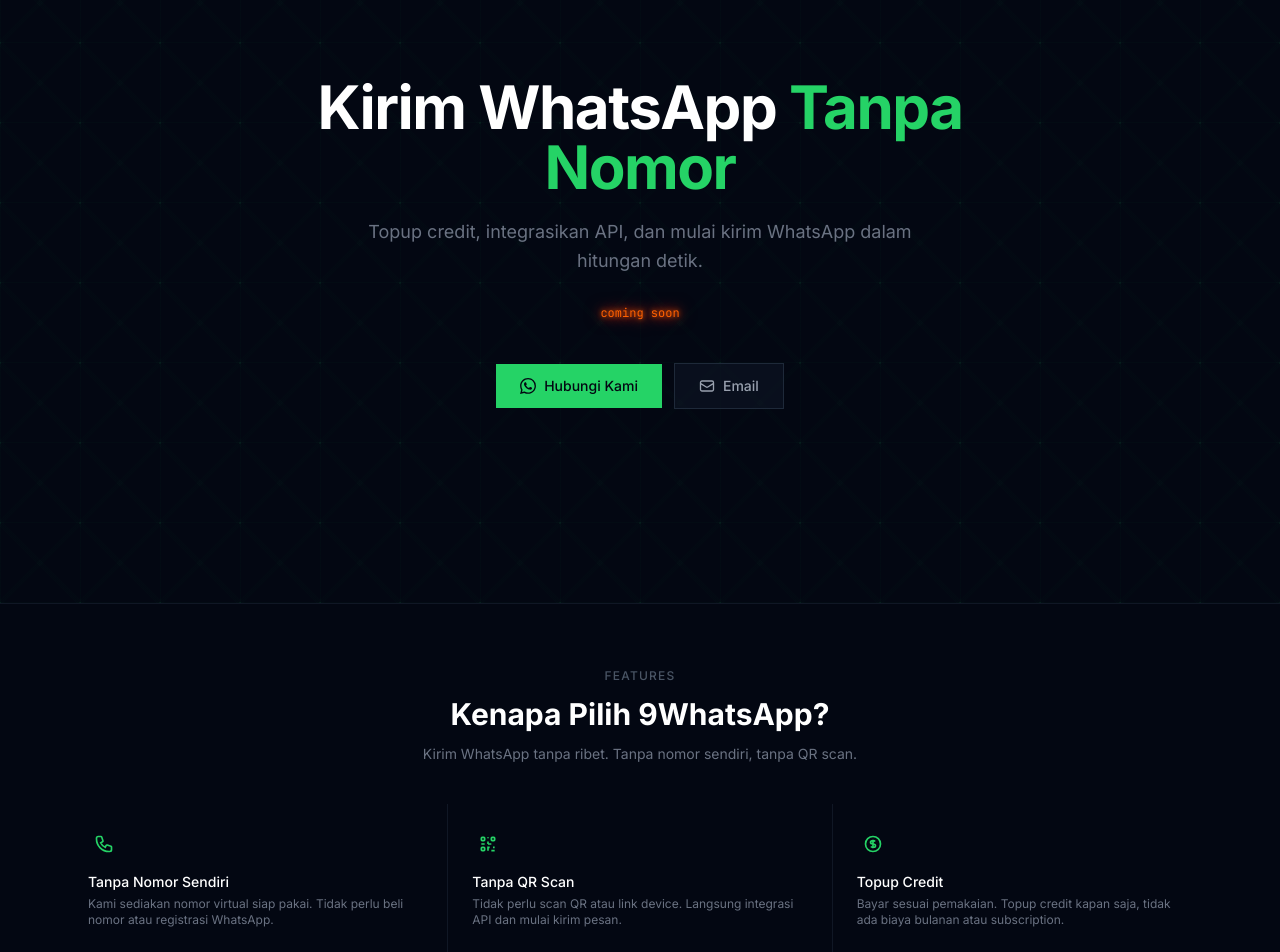
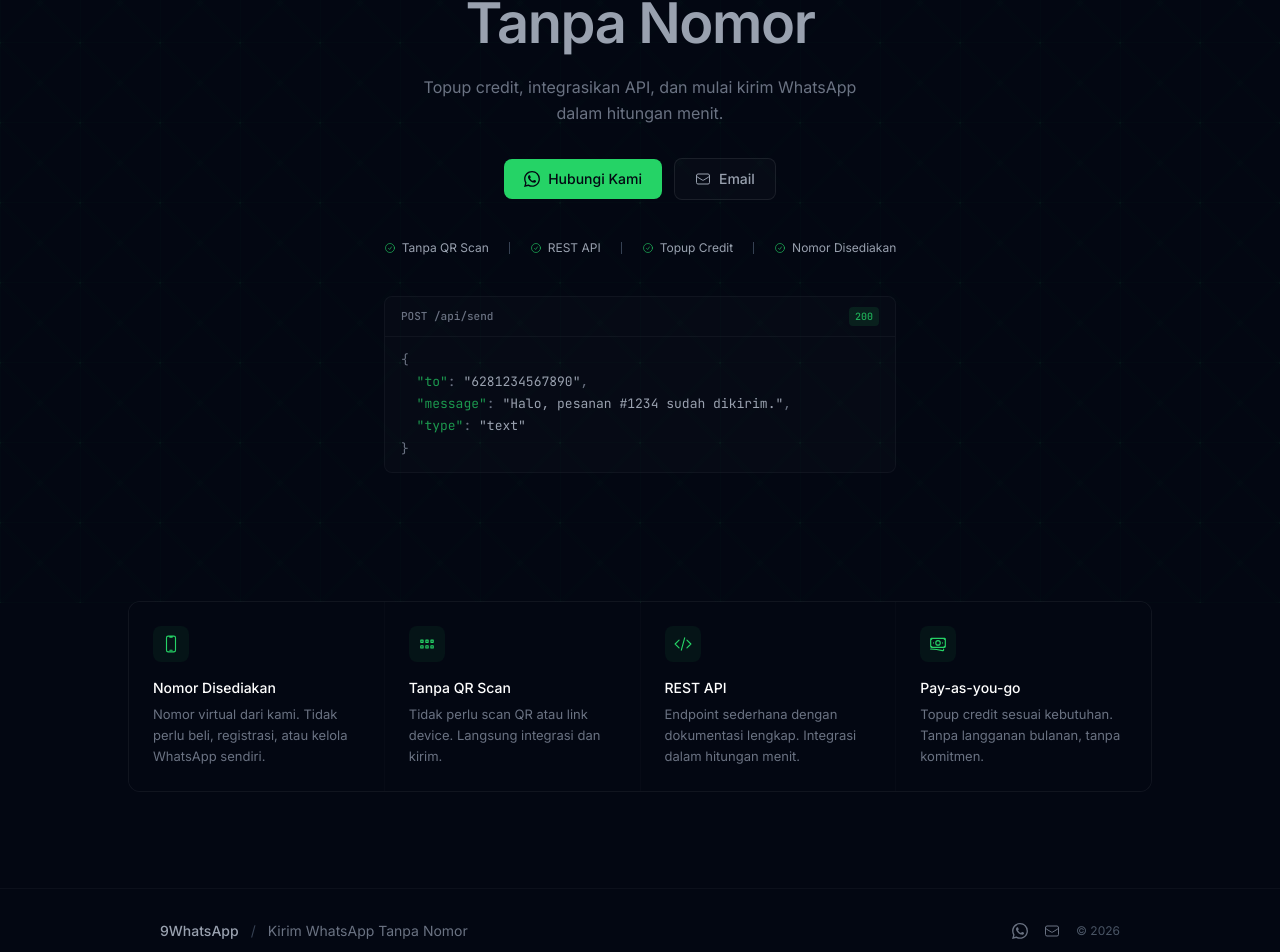
Before and after one commit to 9Whatsapp/landing-page, a Nuxt app: page / in a window 1280 px wide. Shown: the part 197-1149 px from the top of the page. Built offline with nearby package versions, Linux system fonts and the light colour scheme.

Commit message:
feat: add 9WhatsApp coming soon page

```diff
--- a/app.vue
+++ b/app.vue
@@ -6,7 +6,7 @@
       <Navbar />
       <main>
         <HeroSection />
-        <FeaturesSection />
+        <TrustPoints />
       </main>
       <Footer />
     </div>
--- a/assets/css/main.css
+++ b/assets/css/main.css
@@ -4,59 +4,39 @@
   --color-whatsapp: #25D366;
   --color-whatsapp-dark: #1ebe5c;
 
-  --animate-fade-in: fade-in 0.6s ease-out forwards;
+  --animate-fade-in: fade-in 0.8s ease-out forwards;
 
-  --font-sans: 'Inter', system-ui, -apple-system, sans-serif;
-  --font-mono: 'JetBrains Mono', monospace;
+  --font-sans: "Inter", system-ui, -apple-system, sans-serif;
+  --font-mono: "JetBrains Mono", monospace;
 }
 
 @keyframes fade-in {
-  from { opacity: 0; transform: translateY(12px); }
-  to { opacity: 1; transform: translateY(0); }
-}
-
-@keyframes flame {
-  0%, 100% {
-    text-shadow:
-      0 0 4px #ff6b00,
-      0 0 8px #ff8c00,
-      0 0 16px #ff4500;
-    color: #ff8c00;
+  from {
+    opacity: 0;
+    transform: translateY(8px);
   }
-  25% {
-    text-shadow:
-      0 0 6px #ff4500,
-      0 0 12px #ff6b00,
-      0 0 20px #ff0000;
-    color: #ff6b00;
-  }
-  50% {
-    text-shadow:
-      0 0 4px #ff8c00,
-      0 0 10px #ff4500,
-      0 0 18px #ff6b00;
-    color: #ff4500;
-  }
-  75% {
-    text-shadow:
-      0 0 5px #ff6b00,
-      0 0 14px #ff8c00,
-      0 0 22px #ff4500;
-    color: #ff8c00;
+  to {
+    opacity: 1;
+    transform: translateY(0);
   }
 }
 
-.flame-text {
-  font-family: 'JetBrains Mono', monospace;
-  animation: flame 1.5s ease-in-out infinite;
+html {
+  scroll-behavior: smooth;
+  -webkit-font-smoothing: antialiased;
+  -moz-osx-font-smoothing: grayscale;
+}
+
+h1, h2, h3 {
+  text-wrap: balance;
 }
 
 .network-bg {
   background-image:
-    linear-gradient(90deg, rgba(37, 211, 102, 0.025) 1px, transparent 1px),
-    linear-gradient(0deg, rgba(37, 211, 102, 0.025) 1px, transparent 1px),
-    linear-gradient(45deg, transparent 48%, rgba(37, 211, 102, 0.015) 48%, rgba(37, 211, 102, 0.015) 52%, transparent 52%),
-    linear-gradient(-45deg, transparent 48%, rgba(37, 211, 102, 0.015) 48%, rgba(37, 211, 102, 0.015) 52%, transparent 52%);
+    linear-gradient(90deg, rgba(37, 211, 102, 0.02) 1px, transparent 1px),
+    linear-gradient(0deg, rgba(37, 211, 102, 0.02) 1px, transparent 1px),
+    linear-gradient(45deg, transparent 48%, rgba(37, 211, 102, 0.01) 48%, rgba(37, 211, 102, 0.01) 52%, transparent 52%),
+    linear-gradient(-45deg, transparent 48%, rgba(37, 211, 102, 0.01) 48%, rgba(37, 211, 102, 0.01) 52%, transparent 52%);
   background-size:
     80px 80px,
     80px 80px,
@@ -65,20 +45,23 @@
 }
 
 .network-bg::after {
-  content: '';
+  content: "";
   position: absolute;
   inset: 0;
   background-image:
-    radial-gradient(circle, rgba(37, 211, 102, 0.06) 1px, transparent 1px);
+    radial-gradient(circle, rgba(37, 211, 102, 0.04) 1px, transparent 1px);
   background-size: 80px 80px;
   background-position: 40px 40px;
 }
 
-html {
-  scroll-behavior: smooth;
+@media (prefers-reduced-motion: reduce) {
+  .animate-fade-in {
+    animation: none !important;
+    opacity: 1 !important;
+    transform: none !important;
+  }
+
+  .animate-ping {
+    animation: none;
+  }
 }
-
-body {
-  font-family: 'Inter', system-ui, -apple-system, sans-serif;
-  @apply bg-gray-950 text-gray-100 antialiased;
-}
--- a/components/Footer.vue
+++ b/components/Footer.vue
@@ -1,12 +1,34 @@
 <template>
-  <footer class="border-t border-gray-800/50 py-6">
-    <div class="mx-auto flex max-w-6xl flex-col items-center justify-between gap-2 sm:flex-row">
-      <div class="flex items-center gap-2 text-sm text-gray-600">
-        <span class="text-gray-400">9WhatsApp</span>
-        <span class="hidden sm:inline">·</span>
-        <span class="block sm:inline">Kirim WhatsApp Tanpa Nomor</span>
+  <footer class="border-t border-white/[0.04] py-8">
+    <div class="mx-auto flex max-w-5xl flex-col items-center justify-between gap-4 px-5 sm:flex-row sm:px-8">
+      <div class="flex items-center gap-3 text-sm">
+        <span class="font-medium text-gray-400">9WhatsApp</span>
+        <span class="hidden text-gray-700 sm:inline">/</span>
+        <span class="hidden text-gray-500 sm:inline">Kirim WhatsApp Tanpa Nomor</span>
       </div>
-      <p class="text-xs text-gray-600">&copy; {{ new Date().getFullYear() }} 9WhatsApp</p>
+      <div class="flex items-center gap-4">
+        <a
+          href="https://wa.me/6281234567890"
+          target="_blank"
+          rel="noopener noreferrer"
+          class="rounded-sm text-gray-500 transition-colors hover:text-whatsapp focus-visible:ring-2 focus-visible:ring-white/20 focus-visible:outline-none"
+          aria-label="WhatsApp"
+        >
+          <svg class="h-4 w-4" fill="currentColor" viewBox="0 0 24 24" aria-hidden="true">
+            <path d="M17.472 14.382c-.297-.149-1.758-.867-2.03-.967-.273-.099-.471-.148-.67.15-.197.297-.767.966-.94 1.164-.173.199-.347.223-.644.075-.297-.15-1.255-.463-2.39-1.475-.883-.788-1.48-1.761-1.653-2.059-.173-.297-.018-.458.13-.606.134-.133.298-.347.446-.52.149-.174.198-.298.298-.497.099-.198.05-.371-.025-.52-.075-.149-.669-1.612-.916-2.207-.242-.579-.487-.5-.669-.51-.173-.008-.371-.01-.57-.01-.198 0-.52.074-.792.372-.272.297-1.04 1.016-1.04 2.479 0 1.462 1.065 2.875 1.213 3.074.149.198 2.096 3.2 5.077 4.487.709.306 1.262.489 1.694.625.712.227 1.36.195 1.871.118.571-.085 1.758-.719 2.006-1.413.248-.694.248-1.289.173-1.413-.074-.124-.272-.198-.57-.347m-5.421 7.403h-.004a9.87 9.87 0 01-5.031-1.378l-.361-.214-3.741.982.998-3.648-.235-.374a9.86 9.86 0 01-1.51-5.26c.001-5.45 4.436-9.884 9.888-9.884 2.64 0 5.122 1.03 6.988 2.898a9.825 9.825 0 012.893 6.994c-.003 5.45-4.437 9.884-9.885 9.884m8.413-18.297A11.815 11.815 0 0012.05 0C5.495 0 .16 5.335.157 11.892c0 2.096.547 4.142 1.588 5.945L.057 24l6.305-1.654a11.882 11.882 0 005.683 1.448h.005c6.554 0 11.89-5.335 11.893-11.893a11.821 11.821 0 00-3.48-8.413z"/>
+          </svg>
+        </a>
+        <a
+          href="mailto:hi@9whatsapp.web.id"
+          class="rounded-sm text-gray-500 transition-colors hover:text-gray-400 focus-visible:ring-2 focus-visible:ring-white/20 focus-visible:outline-none"
+          aria-label="Email"
+        >
+          <svg class="h-4 w-4" fill="none" stroke="currentColor" stroke-width="1.5" viewBox="0 0 24 24" aria-hidden="true">
+            <path stroke-linecap="round" stroke-linejoin="round" d="M21.75 6.75v10.5a2.25 2.25 0 01-2.25 2.25h-15a2.25 2.25 0 01-2.25-2.25V6.75m19.5 0A2.25 2.25 0 0019.5 4.5h-15a2.25 2.25 0 00-2.25 2.25m19.5 0v.243a2.25 2.25 0 01-1.07 1.916l-7.5 4.615a2.25 2.25 0 01-2.36 0L3.32 8.91a2.25 2.25 0 01-1.07-1.916V6.75"/>
+          </svg>
+        </a>
+        <span class="text-xs text-gray-600">&copy; {{ new Date().getFullYear() }}</span>
+      </div>
     </div>
   </footer>
 </template>
--- a/components/HeroSection.vue
+++ b/components/HeroSection.vue
@@ -1,24 +1,30 @@
 <template>
-  <section class="relative flex min-h-screen items-center justify-center px-4 pt-20">
-    <div class="mx-auto max-w-3xl text-center">
-      <h1 class="animate-fade-in text-4xl font-bold tracking-tight text-white sm:text-5xl lg:text-6xl">
-        Kirim WhatsApp <span class="text-whatsapp">Tanpa Nomor</span>
+  <section class="relative flex min-h-[55vh] items-center justify-center px-5 py-24 sm:px-8 sm:py-28 lg:py-32">
+    <div class="mx-auto max-w-2xl text-center">
+      <h1
+        class="animate-fade-in text-[2.25rem] font-semibold leading-[1.1] tracking-tight text-white opacity-0 sm:text-5xl lg:text-[3.5rem]"
+        style="animation-delay: 0ms"
+      >
+        Kirim WhatsApp<br />
+        <span class="text-gray-400">Tanpa Nomor</span>
       </h1>
 
-      <p class="animate-fade-in mx-auto mt-5 max-w-xl text-base leading-relaxed text-gray-500 sm:text-lg">
-        Topup credit, integrasikan API, dan mulai kirim WhatsApp dalam hitungan detik.
+      <p
+        class="animate-fade-in mx-auto mt-5 max-w-md text-[15px] leading-relaxed text-gray-500 opacity-0 sm:text-base"
+        style="animation-delay: 100ms"
+      >
+        Topup credit, integrasikan API, dan mulai kirim WhatsApp dalam hitungan menit.
       </p>
 
-      <div class="animate-fade-in mt-6">
-        <span class="flame-text font-mono text-xs">coming soon</span>
-      </div>
-
-      <div class="animate-fade-in mt-10 flex flex-col items-center gap-3 sm:flex-row sm:justify-center">
+      <div
+        class="animate-fade-in mt-8 flex flex-col items-center gap-3 opacity-0 sm:flex-row sm:justify-center"
+        style="animation-delay: 200ms"
+      >
         <a
           href="https://wa.me/6281234567890"
           target="_blank"
           rel="noopener noreferrer"
-          class="inline-flex items-center gap-2 bg-whatsapp px-6 py-3 text-sm font-medium text-gray-950 transition-colors hover:bg-whatsapp-dark"
+          class="inline-flex items-center gap-2 rounded-lg bg-whatsapp px-5 py-2.5 text-sm font-medium text-gray-950 transition-all hover:bg-whatsapp-dark hover:shadow-lg hover:shadow-whatsapp/10 focus-visible:ring-2 focus-visible:ring-whatsapp/50 focus-visible:outline-none"
         >
           <svg class="h-4 w-4" fill="currentColor" viewBox="0 0 24 24" aria-hidden="true">
             <path d="M17.472 14.382c-.297-.149-1.758-.867-2.03-.967-.273-.099-.471-.148-.67.15-.197.297-.767.966-.94 1.164-.173.199-.347.223-.644.075-.297-.15-1.255-.463-2.39-1.475-.883-.788-1.48-1.761-1.653-2.059-.173-.297-.018-.458.13-.606.134-.133.298-.347.446-.52.149-.174.198-.298.298-.497.099-.198.05-.371-.025-.52-.075-.149-.669-1.612-.916-2.207-.242-.579-.487-.5-.669-.51-.173-.008-.371-.01-.57-.01-.198 0-.52.074-.792.372-.272.297-1.04 1.016-1.04 2.479 0 1.462 1.065 2.875 1.213 3.074.149.198 2.096 3.2 5.077 4.487.709.306 1.262.489 1.694.625.712.227 1.36.195 1.871.118.571-.085 1.758-.719 2.006-1.413.248-.694.248-1.289.173-1.413-.074-.124-.272-.198-.57-.347m-5.421 7.403h-.004a9.87 9.87 0 01-5.031-1.378l-.361-.214-3.741.982.998-3.648-.235-.374a9.86 9.86 0 01-1.51-5.26c.001-5.45 4.436-9.884 9.888-9.884 2.64 0 5.122 1.03 6.988 2.898a9.825 9.825 0 012.893 6.994c-.003 5.45-4.437 9.884-9.885 9.884m8.413-18.297A11.815 11.815 0 0012.05 0C5.495 0 .16 5.335.157 11.892c0 2.096.547 4.142 1.588 5.945L.057 24l6.305-1.654a11.882 11.882 0 005.683 1.448h.005c6.554 0 11.89-5.335 11.893-11.893a11.821 11.821 0 00-3.48-8.413z"/>
@@ -27,13 +33,61 @@
         </a>
         <a
           href="mailto:hi@9whatsapp.web.id"
-          class="inline-flex items-center gap-2 border border-gray-800 bg-gray-900/50 px-6 py-3 text-sm font-medium text-gray-400 transition-colors hover:border-gray-700 hover:text-gray-300"
+          class="inline-flex items-center gap-2 rounded-lg border border-white/[0.08] bg-white/[0.02] px-5 py-2.5 text-sm font-medium text-gray-400 transition-all hover:border-white/[0.12] hover:text-gray-300 focus-visible:ring-2 focus-visible:ring-white/20 focus-visible:outline-none"
         >
-          <svg class="h-4 w-4" fill="none" stroke="currentColor" stroke-width="2" viewBox="0 0 24 24" aria-hidden="true">
+          <svg class="h-4 w-4" fill="none" stroke="currentColor" stroke-width="1.5" viewBox="0 0 24 24" aria-hidden="true">
             <path stroke-linecap="round" stroke-linejoin="round" d="M21.75 6.75v10.5a2.25 2.25 0 01-2.25 2.25h-15a2.25 2.25 0 01-2.25-2.25V6.75m19.5 0A2.25 2.25 0 0019.5 4.5h-15a2.25 2.25 0 00-2.25 2.25m19.5 0v.243a2.25 2.25 0 01-1.07 1.916l-7.5 4.615a2.25 2.25 0 01-2.36 0L3.32 8.91a2.25 2.25 0 01-1.07-1.916V6.75"/>
           </svg>
           Email
         </a>
+      </div>
+
+      <div
+        class="animate-fade-in mt-10 flex flex-wrap items-center justify-center gap-x-5 gap-y-3 text-xs opacity-0"
+        style="animation-delay: 300ms"
+      >
+        <span class="flex items-center gap-1.5 text-gray-400">
+          <svg class="h-3 w-3 text-whatsapp/60" fill="none" stroke="currentColor" stroke-width="2" viewBox="0 0 24 24" aria-hidden="true">
+            <path stroke-linecap="round" stroke-linejoin="round" d="M9 12.75L11.25 15 15 9.75M21 12a9 9 0 11-18 0 9 9 0 0118 0z"/>
+          </svg>
+          Tanpa QR Scan
+        </span>
+        <span class="h-3 w-px bg-gray-700" aria-hidden="true"></span>
+        <span class="flex items-center gap-1.5 text-gray-400">
+          <svg class="h-3 w-3 text-whatsapp/60" fill="none" stroke="currentColor" stroke-width="2" viewBox="0 0 24 24" aria-hidden="true">
+            <path stroke-linecap="round" stroke-linejoin="round" d="M9 12.75L11.25 15 15 9.75M21 12a9 9 0 11-18 0 9 9 0 0118 0z"/>
+          </svg>
+          REST API
+        </span>
+        <span class="h-3 w-px bg-gray-700" aria-hidden="true"></span>
+        <span class="flex items-center gap-1.5 text-gray-400">
+          <svg class="h-3 w-3 text-whatsapp/60" fill="none" stroke="currentColor" stroke-width="2" viewBox="0 0 24 24" aria-hidden="true">
+            <path stroke-linecap="round" stroke-linejoin="round" d="M9 12.75L11.25 15 15 9.75M21 12a9 9 0 11-18 0 9 9 0 0118 0z"/>
+          </svg>
+          Topup Credit
+        </span>
+        <span class="h-3 w-px bg-gray-700" aria-hidden="true"></span>
+        <span class="flex items-center gap-1.5 text-gray-400">
+          <svg class="h-3 w-3 text-whatsapp/60" fill="none" stroke="currentColor" stroke-width="2" viewBox="0 0 24 24" aria-hidden="true">
+            <path stroke-linecap="round" stroke-linejoin="round" d="M9 12.75L11.25 15 15 9.75M21 12a9 9 0 11-18 0 9 9 0 0118 0z"/>
+          </svg>
+          Nomor Disediakan
+        </span>
+      </div>
+
+      <div
+        class="animate-fade-in mx-auto mt-10 w-full max-w-lg overflow-hidden rounded-lg border border-white/[0.04] bg-white/[0.015] text-left opacity-0"
+        style="animation-delay: 400ms"
+      >
+        <div class="flex items-center justify-between border-b border-white/[0.04] px-4 py-2.5">
+          <span class="font-mono text-[11px] font-medium text-gray-500">POST /api/send</span>
+          <span class="rounded bg-whatsapp/10 px-1.5 py-0.5 font-mono text-[10px] font-medium text-whatsapp/80">200</span>
+        </div>
+        <pre class="overflow-x-auto px-4 py-3 text-[13px] leading-[1.7]"><code class="font-mono"><span class="text-gray-500">{</span>
+  <span class="text-whatsapp/70">"to"</span><span class="text-gray-500">:</span> <span class="text-gray-400">"6281234567890"</span><span class="text-gray-500">,</span>
+  <span class="text-whatsapp/70">"message"</span><span class="text-gray-500">:</span> <span class="text-gray-400">"Halo, pesanan #1234 sudah dikirim."</span><span class="text-gray-500">,</span>
+  <span class="text-whatsapp/70">"type"</span><span class="text-gray-500">:</span> <span class="text-gray-400">"text"</span>
+<span class="text-gray-500">}</span></code></pre>
       </div>
     </div>
   </section>
--- a/components/TrustPoints.vue
+++ b/components/TrustPoints.vue
@@ -1,17 +1,17 @@
 <template>
-  <section class="border-t border-gray-800/50 px-4 py-16">
+  <section class="px-5 pb-16 sm:px-8 sm:pb-24">
     <div class="mx-auto max-w-5xl">
-      <div class="grid grid-cols-1 gap-px bg-gray-800/50 sm:grid-cols-2 lg:grid-cols-4">
+      <div class="grid grid-cols-1 gap-px overflow-hidden rounded-xl border border-white/[0.04] bg-white/[0.02] sm:grid-cols-2 lg:grid-cols-4">
         <div
           v-for="point in trustPoints"
           :key="point.title"
           class="bg-gray-950 p-6"
         >
-          <div class="mb-3 flex h-8 w-8 items-center justify-center text-whatsapp">
-            <component :is="point.icon" class="h-5 w-5" />
+          <div class="mb-4 flex h-9 w-9 items-center justify-center rounded-lg bg-whatsapp/[0.06] text-whatsapp">
+            <component :is="point.icon" class="h-[18px] w-[18px]" />
           </div>
           <h3 class="text-sm font-medium text-white">{{ point.title }}</h3>
-          <p class="mt-1 text-xs text-gray-500">{{ point.description }}</p>
+          <p class="mt-1.5 text-[13px] leading-relaxed text-gray-500">{{ point.description }}</p>
         </div>
       </div>
     </div>
@@ -19,40 +19,72 @@
 </template>
 
 <script setup lang="ts">
-import { h } from 'vue'
+import { h } from "vue"
 
 const trustPoints = [
   {
-    title: 'Tanpa QR Scan',
-    description: 'No need to scan QR. Nomor dari kami.',
+    title: "Nomor Disediakan",
+    description: "Nomor virtual dari kami. Tidak perlu beli, registrasi, atau kelola WhatsApp sendiri.",
     icon: () =>
-      h('svg', { fill: 'none', stroke: 'currentColor', 'stroke-width': '2', viewBox: '0 0 24 24' }, [
-        h('path', { d: 'M3.75 6.75h3v3h-3v-3zM3.75 14.25h3v3h-3v-3zM10.5 6.75h3v3h-3v-3zM10.5 14.25h3v3h-3v-3zM17.25 6.75h3v3h-3v-3zM17.25 14.25h3v3h-3v-3z' }),
-      ]),
+      h(
+        "svg",
+        { fill: "none", stroke: "currentColor", "stroke-width": "1.5", viewBox: "0 0 24 24" },
+        [
+          h("path", {
+            "stroke-linecap": "round",
+            "stroke-linejoin": "round",
+            d: "M10.5 1.5H8.25A2.25 2.25 0 006 3.75v16.5a2.25 2.25 0 002.25 2.25h7.5A2.25 2.25 0 0018 20.25V3.75a2.25 2.25 0 00-2.25-2.25H13.5m-3 0V3h3V1.5m-3 0h3m-3 18.75h3",
+          }),
+        ],
+      ),
   },
   {
-    title: 'API Siap Pakai',
-    description: 'REST API dengan dokumentasi lengkap.',
+    title: "Tanpa QR Scan",
+    description: "Tidak perlu scan QR atau link device. Langsung integrasi dan kirim.",
     icon: () =>
-      h('svg', { fill: 'none', stroke: 'currentColor', 'stroke-width': '2', viewBox: '0 0 24 24' }, [
-        h('path', { d: 'M17.25 6.75L22.5 12l-5.25 5.25M6.75 17.25L1.5 12l5.25-5.25M14.25 3.75l-4.5 16.5' }),
-      ]),
+      h(
+        "svg",
+        { fill: "none", stroke: "currentColor", "stroke-width": "1.5", viewBox: "0 0 24 24" },
+        [
+          h("path", {
+            "stroke-linecap": "round",
+            "stroke-linejoin": "round",
+            d: "M3.75 6.75h3v3h-3v-3zM3.75 14.25h3v3h-3v-3zM10.5 6.75h3v3h-3v-3zM10.5 14.25h3v3h-3v-3zM17.25 6.75h3v3h-3v-3zM17.25 14.25h3v3h-3v-3z",
+          }),
+        ],
+      ),
   },
   {
-    title: 'Topup Credit',
-    description: 'Isi credit kapan aja, tanpa ribet.',
+    title: "REST API",
+    description: "Endpoint sederhana dengan dokumentasi lengkap. Integrasi dalam hitungan menit.",
     icon: () =>
-      h('svg', { fill: 'none', stroke: 'currentColor', 'stroke-width': '2', viewBox: '0 0 24 24' }, [
-        h('path', { d: 'M12 6v12m-3-2.818l.879.659c1.171.879 3.07.879 4.242 0 1.172-.879 1.172-2.303 0-3.182C13.536 12.219 12.768 12 12 12c-.725 0-1.45-.22-2.003-.659-1.106-.879-1.106-2.303 0-3.182s2.9-.879 4.006 0l.415.33M21 12a9 9 0 11-18 0 9 9 0 0118 0z' }),
-      ]),
+      h(
+        "svg",
+        { fill: "none", stroke: "currentColor", "stroke-width": "1.5", viewBox: "0 0 24 24" },
+        [
+          h("path", {
+            "stroke-linecap": "round",
+            "stroke-linejoin": "round",
+            d: "M17.25 6.75L22.5 12l-5.25 5.25M6.75 17.25L1.5 12l5.25-5.25M14.25 3.75l-4.5 16.5",
+          }),
+        ],
+      ),
   },
   {
-    title: 'Nomor Disediakan',
-    description: 'Nomor virtual siap kirim, tanpa ribet.',
+    title: "Pay-as-you-go",
+    description: "Topup credit sesuai kebutuhan. Tanpa langganan bulanan, tanpa komitmen.",
     icon: () =>
-      h('svg', { fill: 'none', stroke: 'currentColor', 'stroke-width': '2', viewBox: '0 0 24 24' }, [
-        h('path', { d: 'M10.5 1.5H8.25A2.25 2.25 0 006 3.75v16.5a2.25 2.25 0 002.25 2.25h7.5A2.25 2.25 0 0018 20.25V3.75a2.25 2.25 0 00-2.25-2.25H13.5m-3 0V3h3V1.5m-3 0h3m-3 18.75h3' }),
-      ]),
+      h(
+        "svg",
+        { fill: "none", stroke: "currentColor", "stroke-width": "1.5", viewBox: "0 0 24 24" },
+        [
+          h("path", {
+            "stroke-linecap": "round",
+            "stroke-linejoin": "round",
+            d: "M2.25 18.75a60.07 60.07 0 0115.797 2.101c.727.198 1.453-.342 1.453-1.096V18.75M3.75 4.5v.75A.75.75 0 013 6h-.75m0 0v-.375c0-.621.504-1.125 1.125-1.125H20.25M2.25 6v9m18-10.5v.75c0 .414.336.75.75.75h.75m-1.5-1.5h.375c.621 0 1.125.504 1.125 1.125v9.75c0 .621-.504 1.125-1.125 1.125h-.375m1.5-1.5H21a.75.75 0 00-.75.75v.75m0 0H3.75m0 0h-.375a1.125 1.125 0 01-1.125-1.125V15m1.5 1.5v-.75A.75.75 0 003 15h-.75M15 10.5a3 3 0 11-6 0 3 3 0 016 0zm3 0h.008v.008H18V10.5zm-12 0h.008v.008H6V10.5z",
+          }),
+        ],
+      ),
   },
 ]
 </script>
```
Also changed, not shown: components/Navbar.vue (+16 -11 lines), 2 other files (tests, documents, lock files or other folders).
